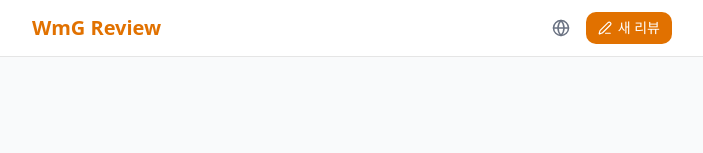
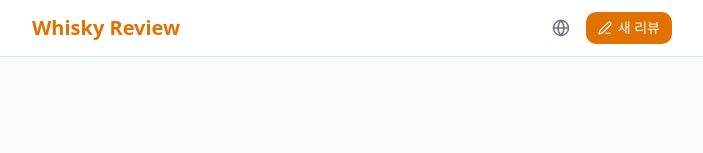
Before and after one commit to haemoolpa-jeon/wmg-log, a Next.js app: page / in a window 1280 px wide. Shown: the top 153 px of the page, without its empty margins (288-991 px from the left). Built offline with nearby package versions, Linux system fonts and the light colour scheme.

Commit message:
Remove WmG branding

```diff
--- a/src/app/page.tsx
+++ b/src/app/page.tsx
@@ -8,7 +8,7 @@ import { getCountryFlag } from '@/lib/countries'
 import { PenLine, Trash2, Wine, Globe } from 'lucide-react'
 
 const ui = {
-  appName: { ko: 'WmG Review', en: 'WmG Review' },
+  appName: { ko: 'Whisky Review', en: 'Whisky Review' },
   newReview: { ko: '새 리뷰', en: 'New' },
   noReviews: { ko: '아직 작성한 리뷰가 없습니다', en: 'No reviews yet' },
   firstReview: { ko: '첫 리뷰 작성하기', en: 'Write your first review' },
--- a/src/app/review/new/page.tsx
+++ b/src/app/review/new/page.tsx
@@ -156,7 +156,6 @@ export default function NewReviewPage() {
           <div style={{ backgroundColor: '#fef3c7' }} className="px-4 py-3 flex items-center justify-between border-b border-amber-200">
             <div className="flex items-center gap-2">
               <span className="text-xl">🥃</span>
-              <span className="font-bold" style={{ color: '#92400e' }}>WmG</span>
             </div>
             <div className="text-sm" style={{ color: '#b45309' }}>📅 {new Date().toLocaleDateString(lang === 'ko' ? 'ko-KR' : 'en-US')}</div>
           </div>
@@ -232,7 +231,6 @@ export default function NewReviewPage() {
           {/* Footer with reviewer */}
           <div className="px-4 py-3 flex items-center justify-between text-xs" style={{ backgroundColor: '#fef9e7', color: '#6b7280' }}>
             {reviewer && <span>by {reviewer}</span>}
-            <span className="ml-auto">WmG Review</span>
           </div>
         </div>
 
```
